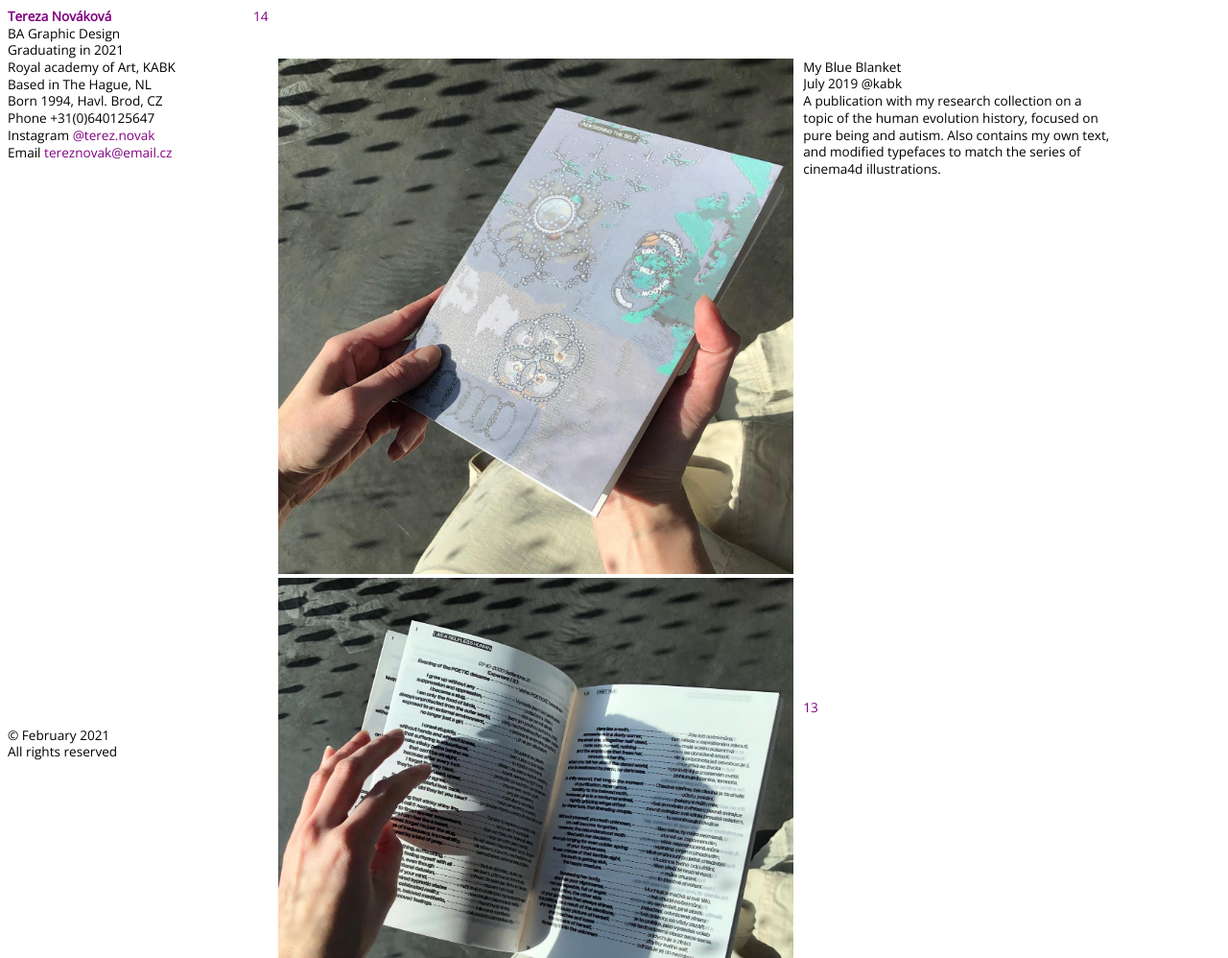
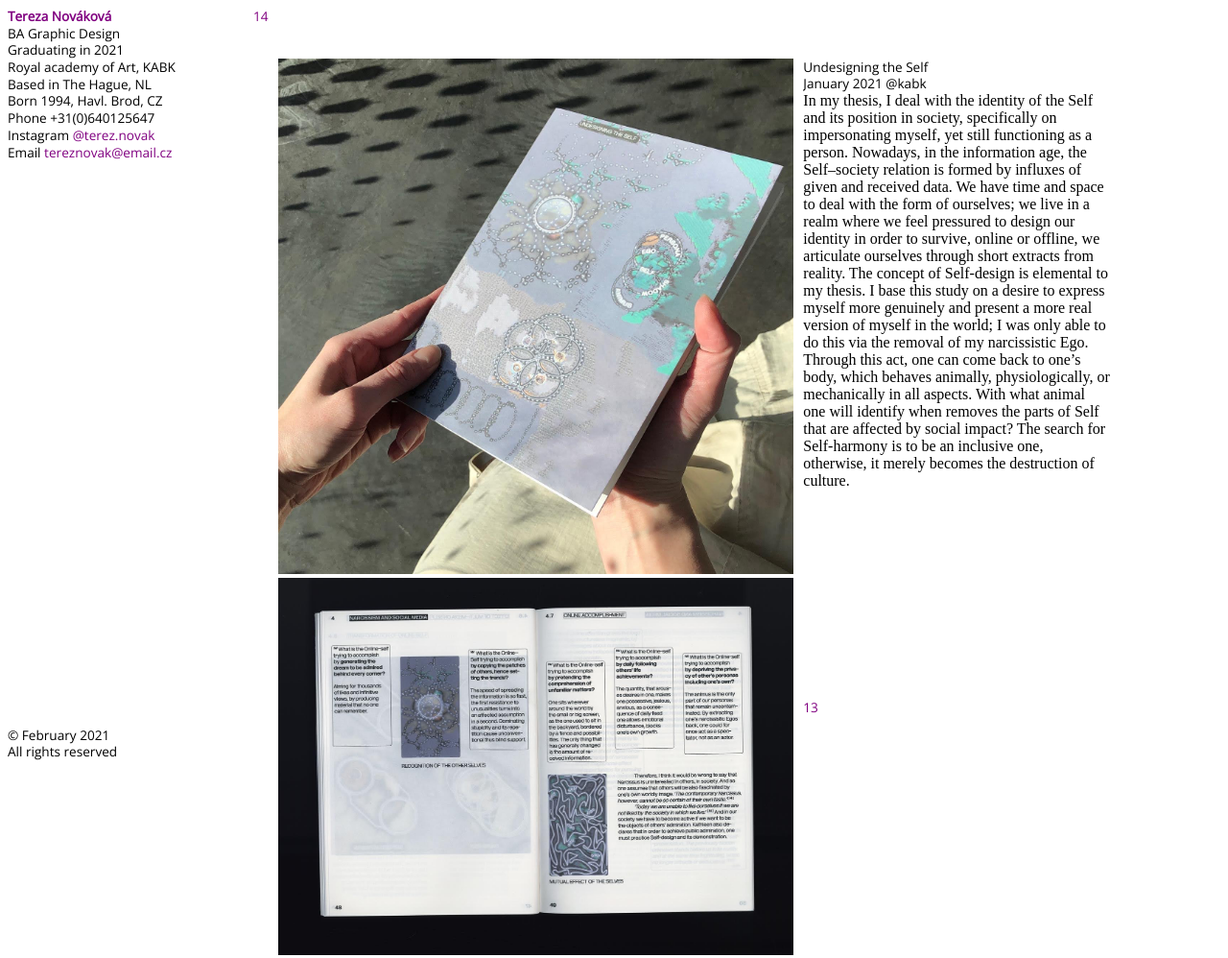
Before and after one commit to 3177505/portfolio_terez_novak, a plain HTML site: page index.html in a window 1280 px wide. Shown: the top 998 px of the page at 96% size. Drawn offline with nearby package versions, Linux system fonts and the light colour scheme.

Commit message:
Update index.html

```diff
--- a/index.html
+++ b/index.html
@@ -74,11 +74,13 @@
                 data-cycle-caption=".caption-1"
                 data-cycle-caption-template="{{slideNum}} of {{slideCount}}"
                 data-cycle-pager="#adv-custom-pager-1"
-                data-cycle-pager-template="<a href='#'><img src='{{src}}' width=40 height=40></a>"
+                data-cycle-pager-template="<a href='#'><img src='{{src}}' width=auto height=30></a>"
                 >
 
                <img src="https://raw.githubusercontent.com/3177505/portfolio_terez_novak/master/img/a/01.jpg?raw=true" style="width:100%; height:auto;">
-               <img src="https://raw.githubusercontent.com/3177505/portfolio_terez_novak/master/img/a/02.jpg?raw=true" style="width:100%; height:auto;">
+               <img src="https://raw.githubusercontent.com/3177505/portfolio_terez_novak/master/img/a/18.jpg?raw=true" style="width:100%; height:auto;">
+
+<img src="https://raw.githubusercontent.com/3177505/portfolio_terez_novak/master/img/a/02.jpg?raw=true" style="width:100%; height:auto;">
                <img src="https://raw.githubusercontent.com/3177505/portfolio_terez_novak/master/img/a/03.jpg?raw=true" style="width:100%; height:auto;">
                <img src="https://raw.githubusercontent.com/3177505/portfolio_terez_novak/master/img/a/04.jpg?raw=true" style="width:100%; height:auto;">
                <img src="https://raw.githubusercontent.com/3177505/portfolio_terez_novak/master/img/a/05.jpg?raw=true" style="width:100%; height:auto;">
@@ -93,8 +95,7 @@
                <img src="https://raw.githubusercontent.com/3177505/portfolio_terez_novak/master/img/a/14.jpg?raw=true" style="width:100%; height:auto;">
                <img src="https://raw.githubusercontent.com/3177505/portfolio_terez_novak/master/img/a/15.jpg?raw=true" style="width:100%; height:auto;">
                <img src="https://raw.githubusercontent.com/3177505/portfolio_terez_novak/master/img/a/16.jpg?raw=true" style="width:100%; height:auto;">
-               <img src="https://raw.githubusercontent.com/3177505/portfolio_terez_novak/master/img/a/18.jpg?raw=true" style="width:100%; height:auto;">
-               <img src="https://raw.githubusercontent.com/3177505/portfolio_terez_novak/master/img/a/19.jpg?raw=true" style="width:100%; height:auto;">
+<img src="https://raw.githubusercontent.com/3177505/portfolio_terez_novak/master/img/a/19.jpg?raw=true" style="width:100%; height:auto;">
                <img src="https://raw.githubusercontent.com/3177505/portfolio_terez_novak/master/img/a/20.jpg?raw=true" style="width:100%; height:auto;">
                <img src="https://raw.githubusercontent.com/3177505/portfolio_terez_novak/master/img/a/21.jpg?raw=true" style="width:100%; height:auto;">
                <img src="https://raw.githubusercontent.com/3177505/portfolio_terez_novak/master/img/a/22.jpg?raw=true" style="width:100%; height:auto;">
@@ -109,9 +110,9 @@
     </div>
     <div class="column">
       <div class="description-content" data-project="description-hover-1">
-        <p1>My Blue Blanket</p1>
-        <p1>July 2019 @kabk</p1>
-        <p1>A publication with my research collection on a topic of the human evolution history, focused on pure being and autism. Also contains my own text, and modified typefaces to match the series of cinema4d illustrations.</p1>
+        <p1>Undesigning the Self</p1>
+        <p1>January 2021 @kabk</p1>
+        <p3>In my thesis, I deal with the identity of the Self and its position in society, specifically on impersonating myself, yet still functioning as a person. Nowadays, in the information age, the Self–society relation is formed by influxes of given and received data. We have time and space to deal with the form of ourselves; we live in a realm where we feel pressured to design our identity in order to survive, online or offline, we articulate ourselves through short extracts from reality. The concept of Self‑design is elemental to my thesis. I base this study on a desire to express myself more genuinely and present a more real version of myself in the world; I was only able to do this via the removal of my narcissistic Ego. Through this act, one can come back to one’s body, which behaves animally, physiologically, or mechanically in all aspects. With what animal one will identify when removes the parts of Self that are affected by social impact? The search for Self‑harmony is to be an inclusive one, otherwise, it merely becomes the destruction of culture.</p3>
       </div>
     </div>
   </div>
```
